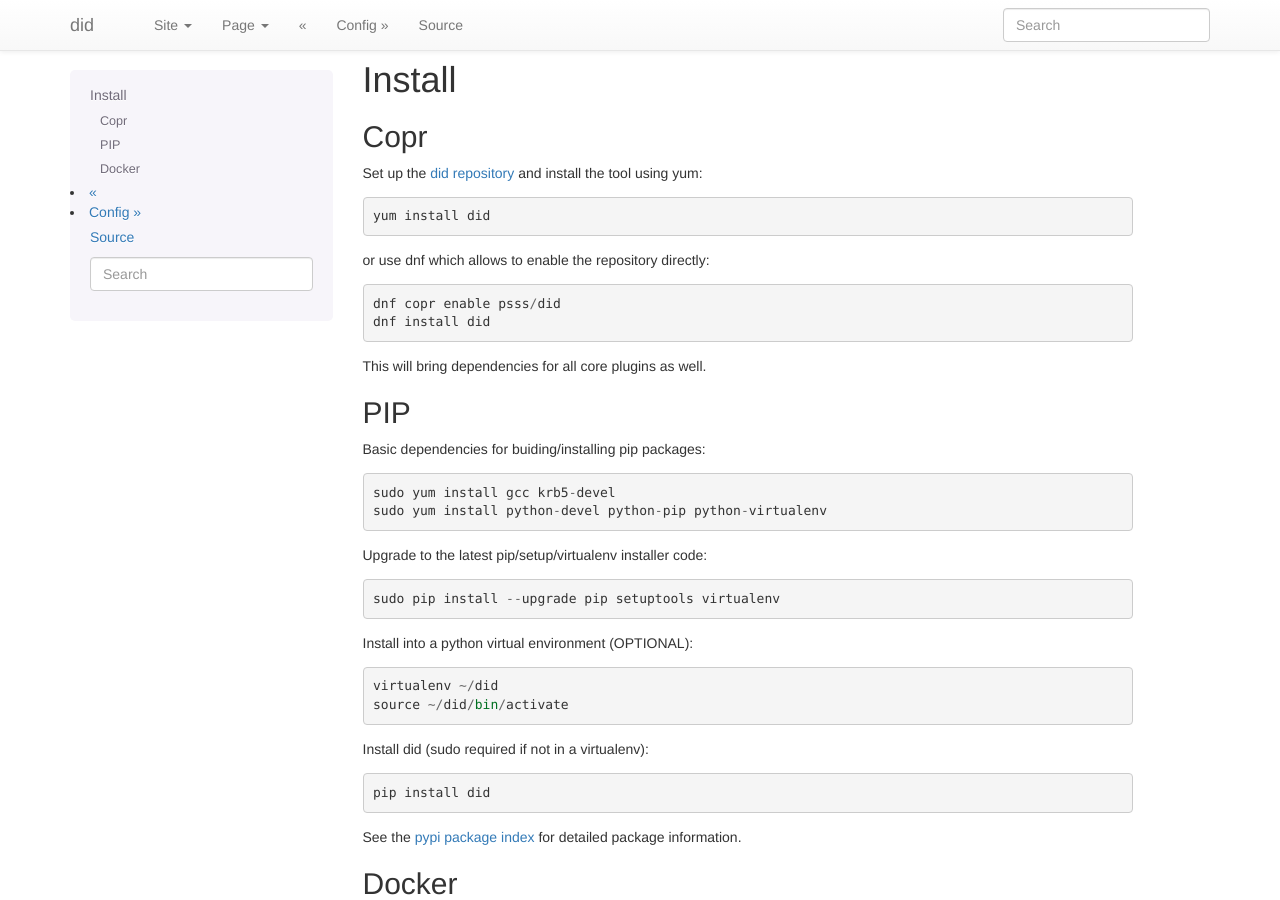
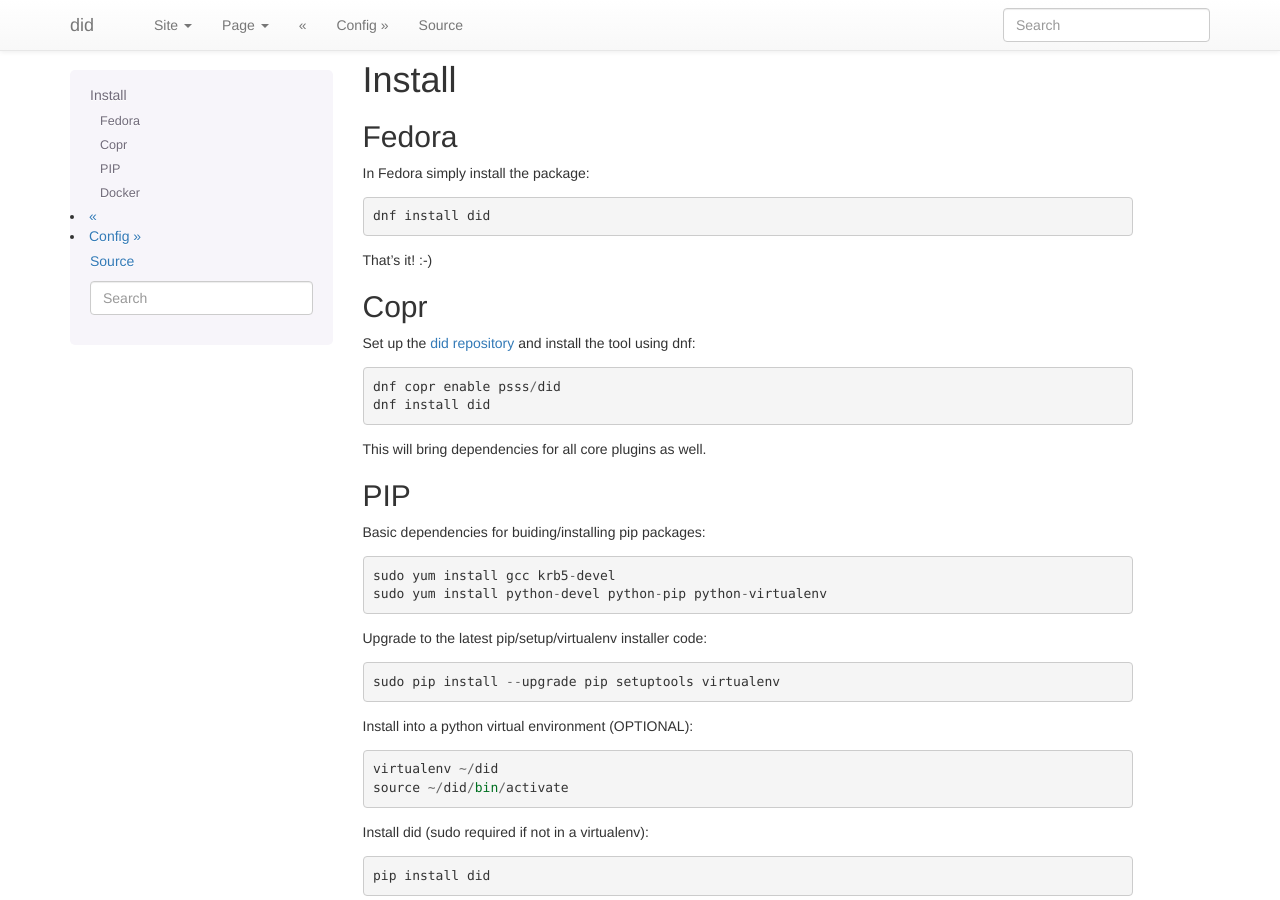
Before and after one commit to psss/did, a Sphinx documentation site: the page built from docs/install.rst, in a window 1280 px wide and 900 px high. Built offline with Sphinx 7.4.7, drawn with Linux system fonts in a browser that asks for light colours.

Commit message:
Update install docs with fresh Fedora instructions

```diff
--- a/docs/install.rst
+++ b/docs/install.rst
@@ -3,14 +3,20 @@
     Install
 ===============
 
+Fedora
+~~~~~~~~~~~~~~~~~~~~~~~~~~~~~~~~~~~~~~~~~~~~~~~~~~~~~~~~~~~~~~~~~~
+
+In Fedora simply install the package::
+
+    dnf install did
+
+That's it! :-)
+
+
 Copr
 ~~~~~~~~~~~~~~~~~~~~~~~~~~~~~~~~~~~~~~~~~~~~~~~~~~~~~~~~~~~~~~~~~~
 
-Set up the `did repository`__ and install the tool using yum::
-
-    yum install did
-
-or use dnf which allows to enable the repository directly::
+Set up the `did repository`__ and install the tool using dnf::
 
     dnf copr enable psss/did
     dnf install did
```
